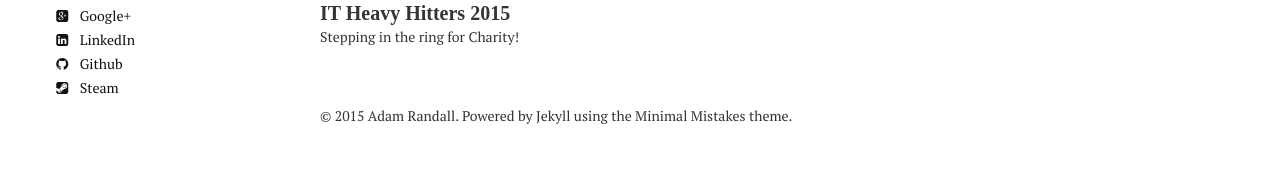
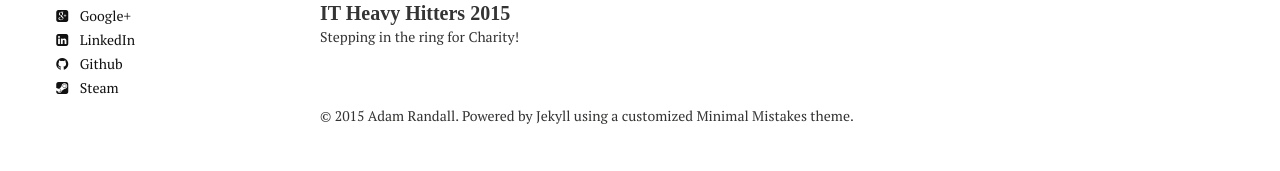
Before and after one commit to Adam-Randall/adam-randall.github.io, a Jekyll site: the page built from index.md, in a window 1280 px wide. Shown: the part 750-921 px from the top of the page. Built offline with Jekyll 4.4.1, drawn with Linux system fonts in a browser that asks for light colours; nearby versions of some CDN libraries.

Commit message:
cutomized footer

```diff
--- a/_includes/_footer.html
+++ b/_includes/_footer.html
@@ -12,4 +12,4 @@
 </div><!-- /.google-ads -->
 {% endif %}
 
-<span>&copy; {{ site.time | date: '%Y' }} {{ site.owner.name }}. Powered by <a href="http://jekyllrb.com" rel="nofollow">Jekyll</a> using the <a href="http://mademistakes.com/minimal-mistakes/" rel="nofollow">Minimal Mistakes</a> theme.</span>
+<span>&copy; {{ site.time | date: '%Y' }} {{ site.owner.name }}. Powered by <a href="http://jekyllrb.com" rel="nofollow">Jekyll</a> using a customized <a href="http://mademistakes.com/minimal-mistakes/" rel="nofollow">Minimal Mistakes</a> theme.</span>
```
